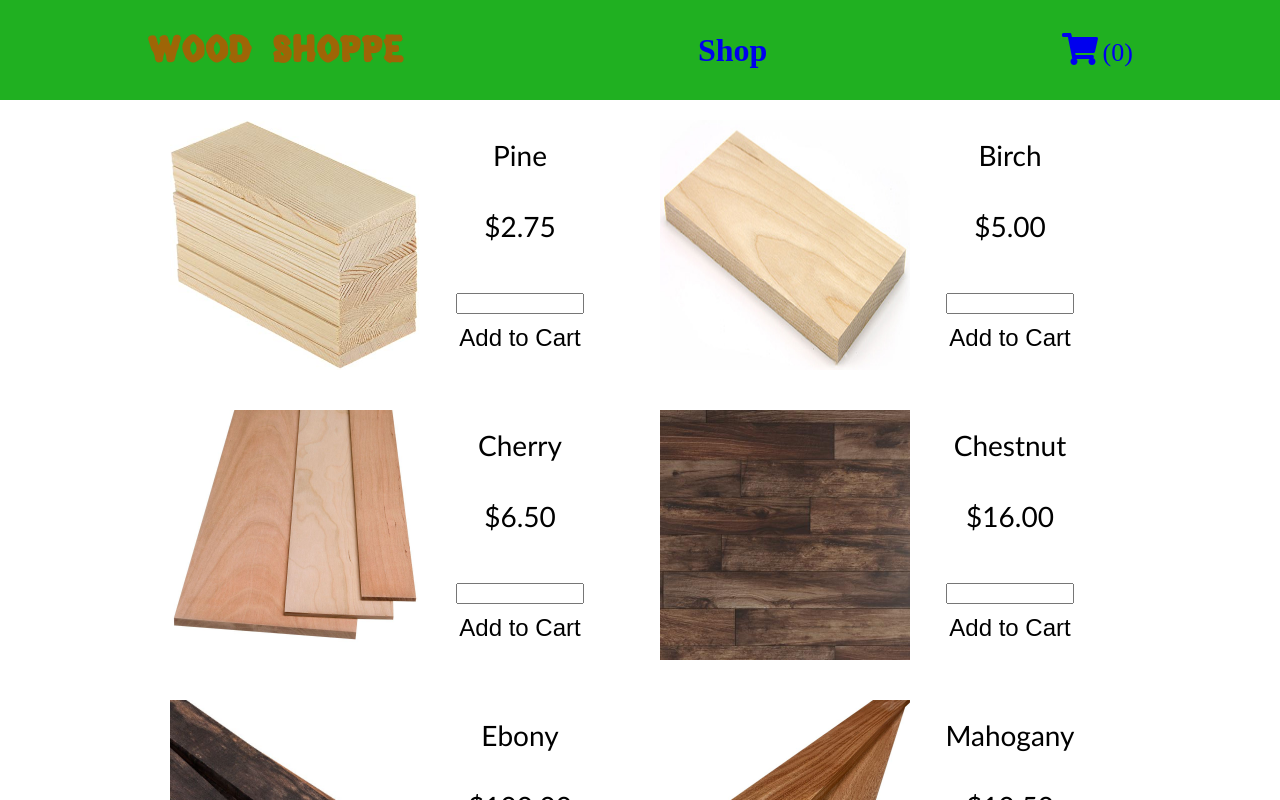
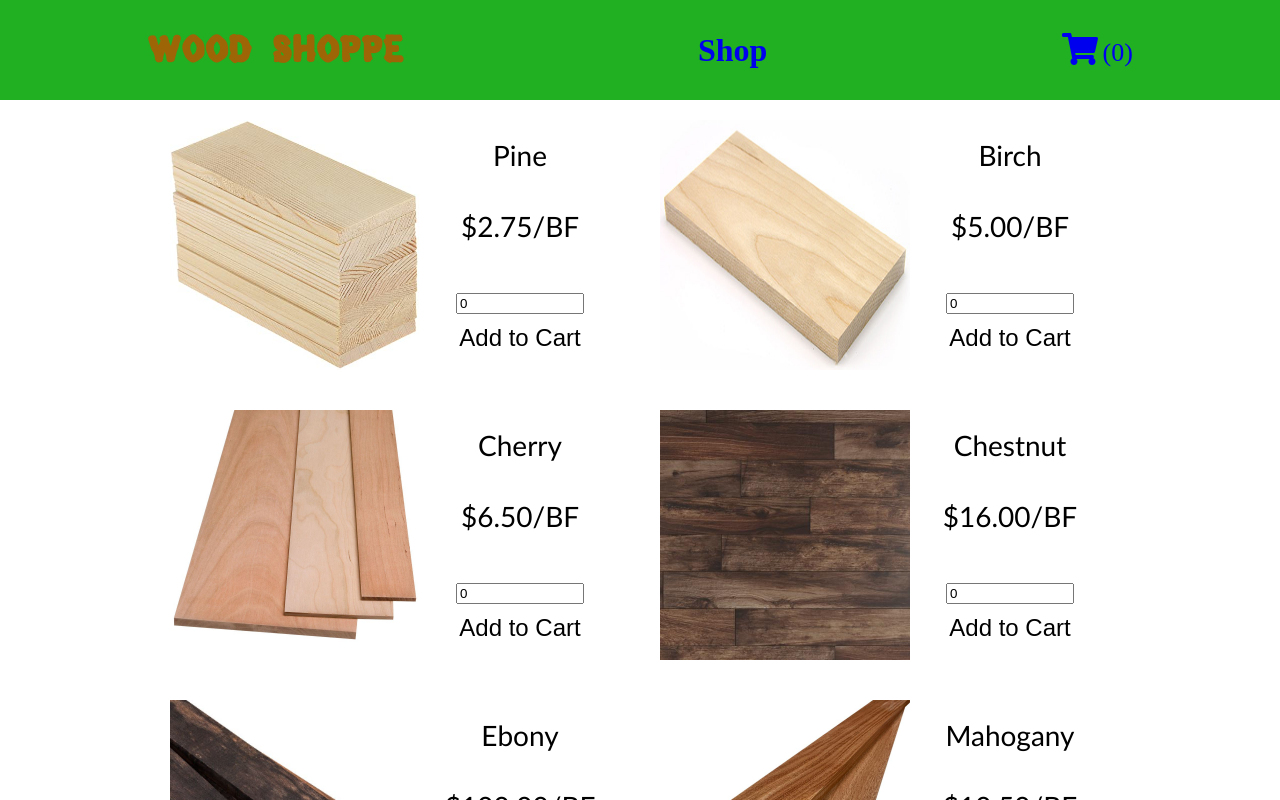
Before and after one commit to bboylen/shopping-cart, a React (Create React App) app: page /shop in a window 1280 px wide. Shown: the top 800 px of the page. Built offline with nearby package versions, Linux system fonts and the light colour scheme.

Commit message:
can add items to cart

```diff
--- a/src/App.js
+++ b/src/App.js
@@ -22,6 +22,14 @@ export default function App() {
     setItemSum(sumCart);
   }, [cartItems]);
 
+  const addToCart = (woodType, amount) => {
+    if (cartItems[woodType]) {
+      setCartItems({...cartItems, [woodType]: (cartItems[woodType] + amount)})
+    } else {
+      setCartItems({...cartItems, [woodType]: amount})
+    }
+  }
+
   return (
     <Router>
       <div className="app">
@@ -29,7 +37,7 @@ export default function App() {
         <Switch>
           <Route
             path="/shop"
-            render={(routeProps) => <Shop {...routeProps} />}
+            render={(routeProps) => <Shop {...routeProps} addToCart={addToCart}/>}
           />
           <Route
             path="/cart"
--- a/src/components/Item.js
+++ b/src/components/Item.js
@@ -1,16 +1,28 @@
+import { useState } from 'react';
 import "../styles/Item.css";
 
 export default function Item(props) {
-  const { woodType, price, picture } = props;
+  const { woodType, price, picture, addToCart } = props;
+  const [ amount, setAmount ] = useState(0);
+
+  const handleForm = (e) => {
+    e.preventDefault();
+    addToCart( woodType, parseInt(amount));
+  };
+
+  const handleChange = (e) => {
+    setAmount(e.target.value);
+  }
+
   return (
     <div className="item">
       <img src={picture} className="image"></img>
       <div className="item-info">
         <p>{woodType}</p>
-        <p>{`$${price}`}</p>
-        <form>
+        <p>{`$${price}/BF`}</p>
+        <form onSubmit={handleForm}>
           <div id="input-container">
-            <input type="number" min="1"></input>
+            <input type="number" min="0" value={amount} onChange={handleChange}></input>
           </div>
           <button type="submit">Add to Cart</button>
         </form>
--- a/src/components/Shop.js
+++ b/src/components/Shop.js
@@ -3,6 +3,7 @@ import Item from "./Item";
 import itemData from "../assets/data/itemData.js";
 
 export default function Shop(props) {
+  const { addToCart } = props;
   return (
     <div className="shop">
       <div className="items">
@@ -11,6 +12,7 @@ export default function Shop(props) {
             woodType={woodType.name}
             price={woodType.price}
             picture={woodType.picture}
+            addToCart={addToCart}
           />
         ))}
       </div>
--- a/src/styles/Item.css
+++ b/src/styles/Item.css
@@ -58,6 +58,7 @@
 #input-container input {
   width: 80%;
 }
+
 @media only screen and (max-width: 768px) {
   .item {
     width: 200px;
```
